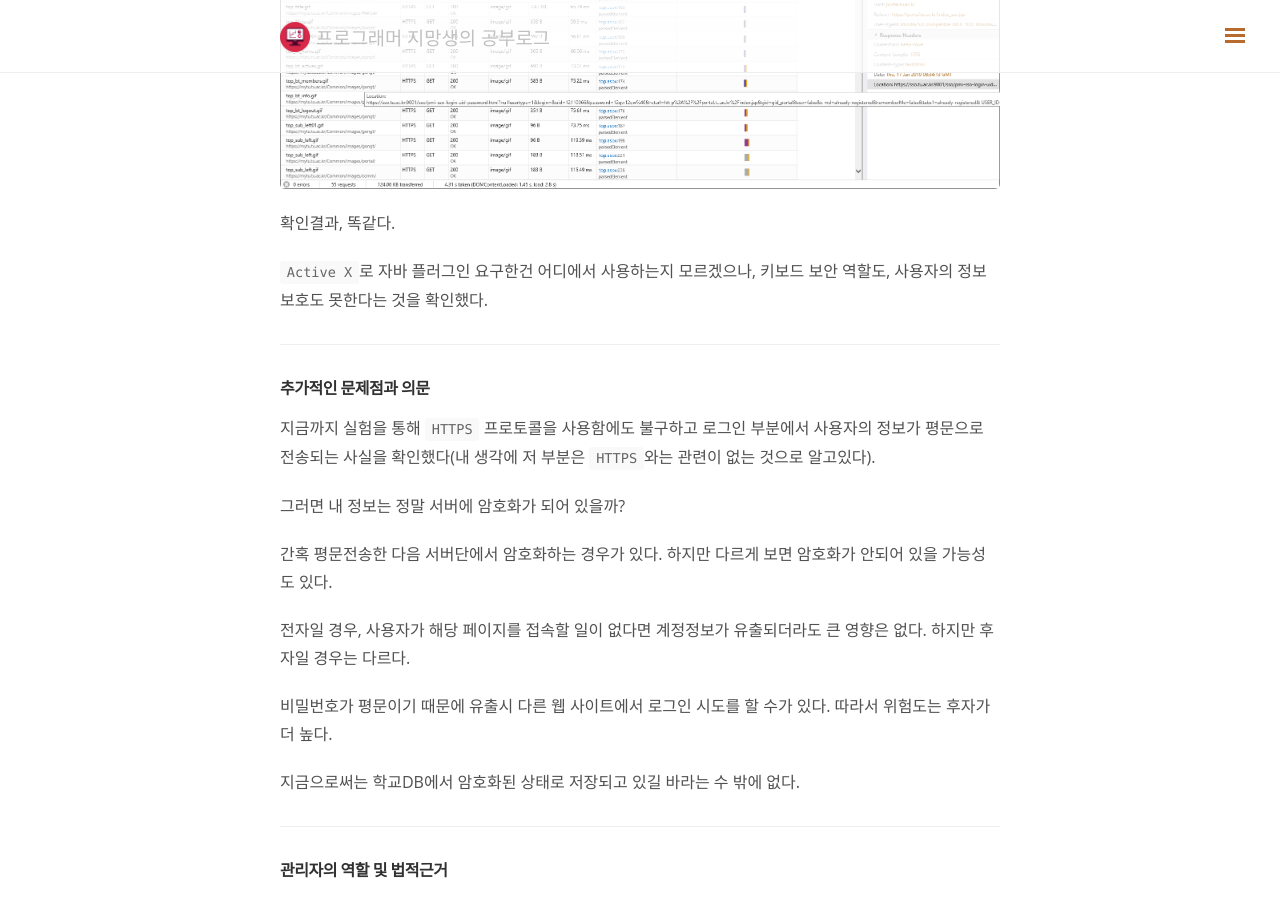
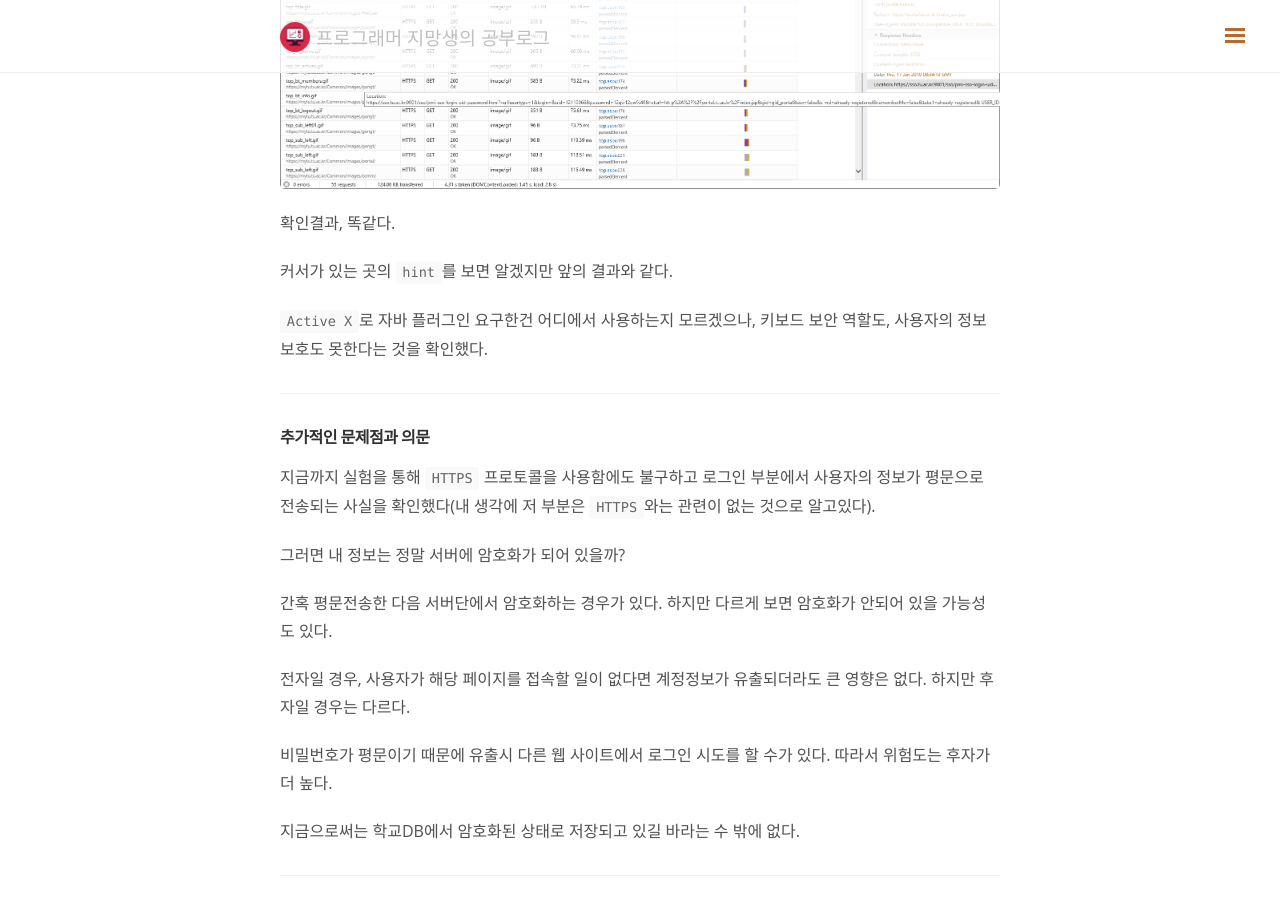
Before and after one commit to level120/level120.github.io, a Jekyll site: the page built from _posts/exam/2019-01-17-TUSSO.md, in a window 1280 px wide and 900 px high, scrolled down 6570 px. Built offline with Jekyll 4.4.1, drawn with Linux system fonts in a browser that asks for light colours; nearby versions of some CDN libraries; comment, search, counter and statistics services are not loaded.

Commit message:
내용추가

```diff
--- a/_posts/exam/2019-01-17-TUSSO.md
+++ b/_posts/exam/2019-01-17-TUSSO.md
@@ -165,6 +165,8 @@ USER_ID=
 
 확인결과, 똑같다.
 
+커서가 있는 곳의 `hint`를 보면 알겠지만 앞의 결과와 같다.
+
 `Active X`로 자바 플러그인 요구한건 어디에서 사용하는지 모르겠으나, 키보드 보안 역할도, 사용자의 정보보호도 못한다는 것을 확인했다.
 
 
```
